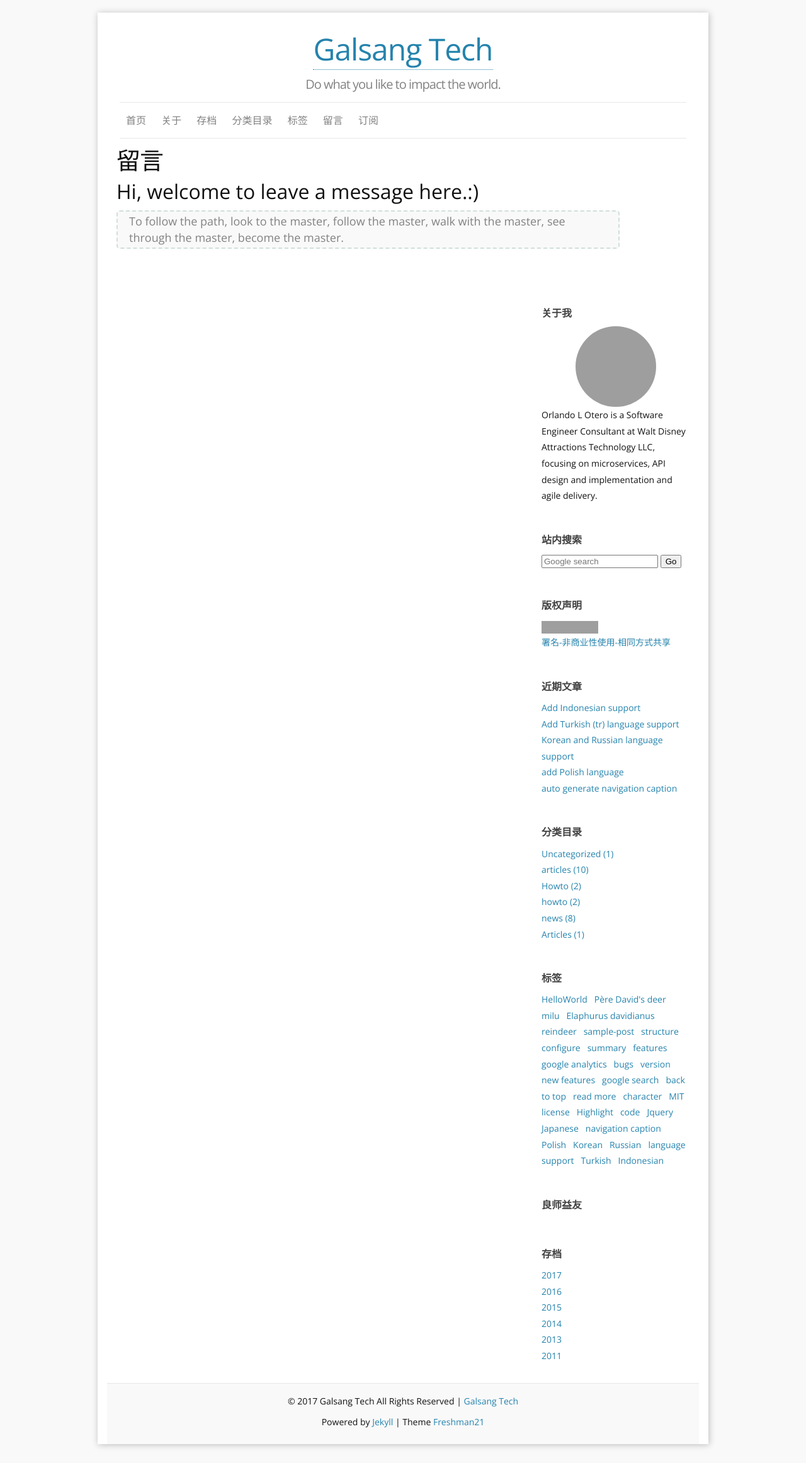
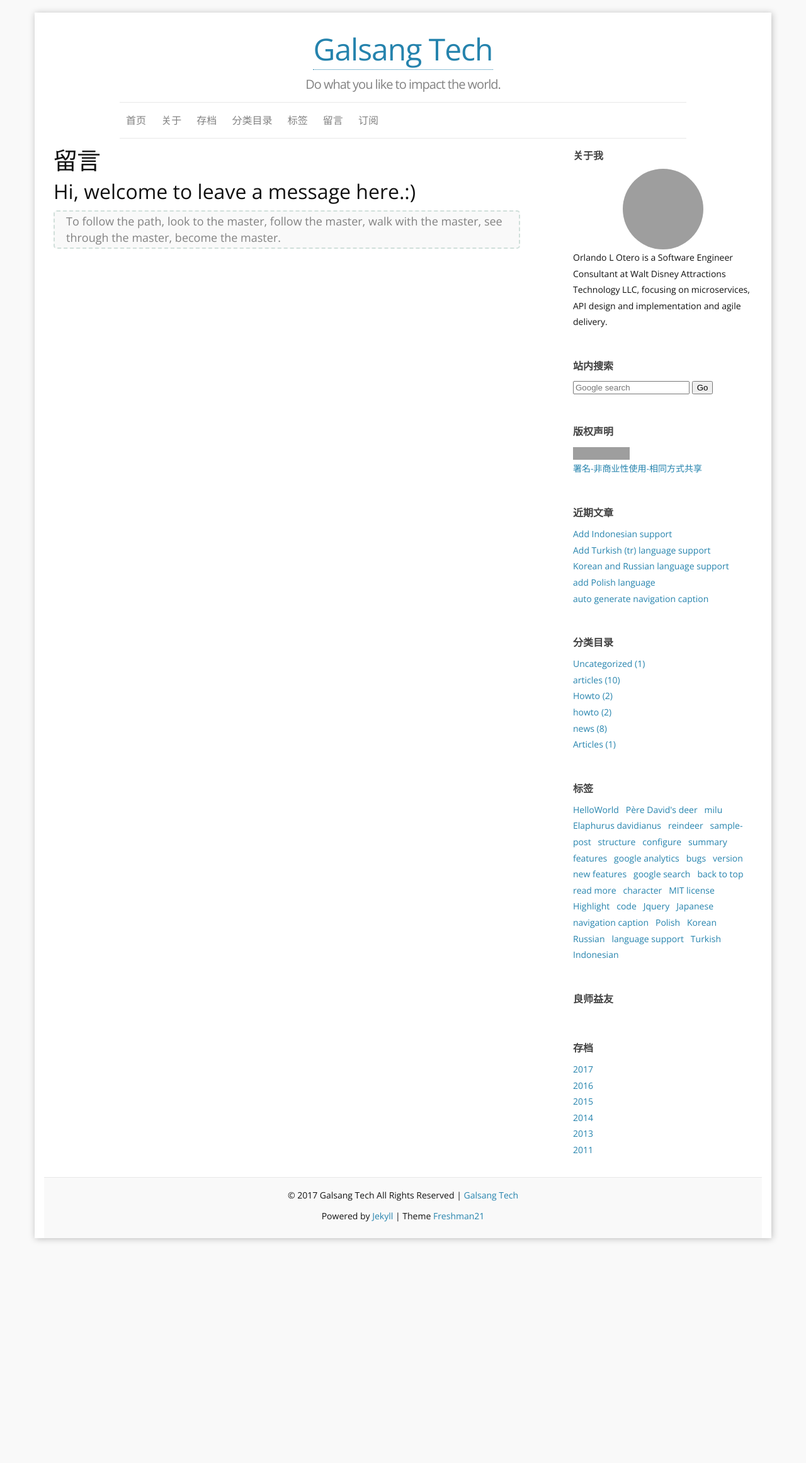
Before and after one commit to vimx86/V-Tech, a Jekyll site: the page built from f_guestbook.md, in a window 1280 px wide. Shown: the whole page at 63% size. Built offline with Jekyll 4.4.1, drawn with Linux system fonts in a browser that asks for light colours; comment, search, counter and statistics services are not loaded; after the commit the page ends 1996 px from its top, so only the background shows below that; grey boxes are pictures that could not be loaded.

Commit message:
little change

```diff
--- a/_sass/_base.scss
+++ b/_sass/_base.scss
@@ -75,7 +75,7 @@ ul, ol, dl, figure,
 @media screen and (min-width : $on-palm) {
   .col-sm-8 {
     float:left;
-    width:85%;
+    width:65%;
   }
 
   .col-sm-2 {
--- a/css/main.scss
+++ b/css/main.scss
@@ -29,7 +29,7 @@ $code-font-color:  #eee;
 
 // Width of the content area
 $content-width:    960px;
-$page-width:       1000px;
+$page-width:       1200px;
 
 $on-palm:          600px;
 $on-laptop:        500px;
```
